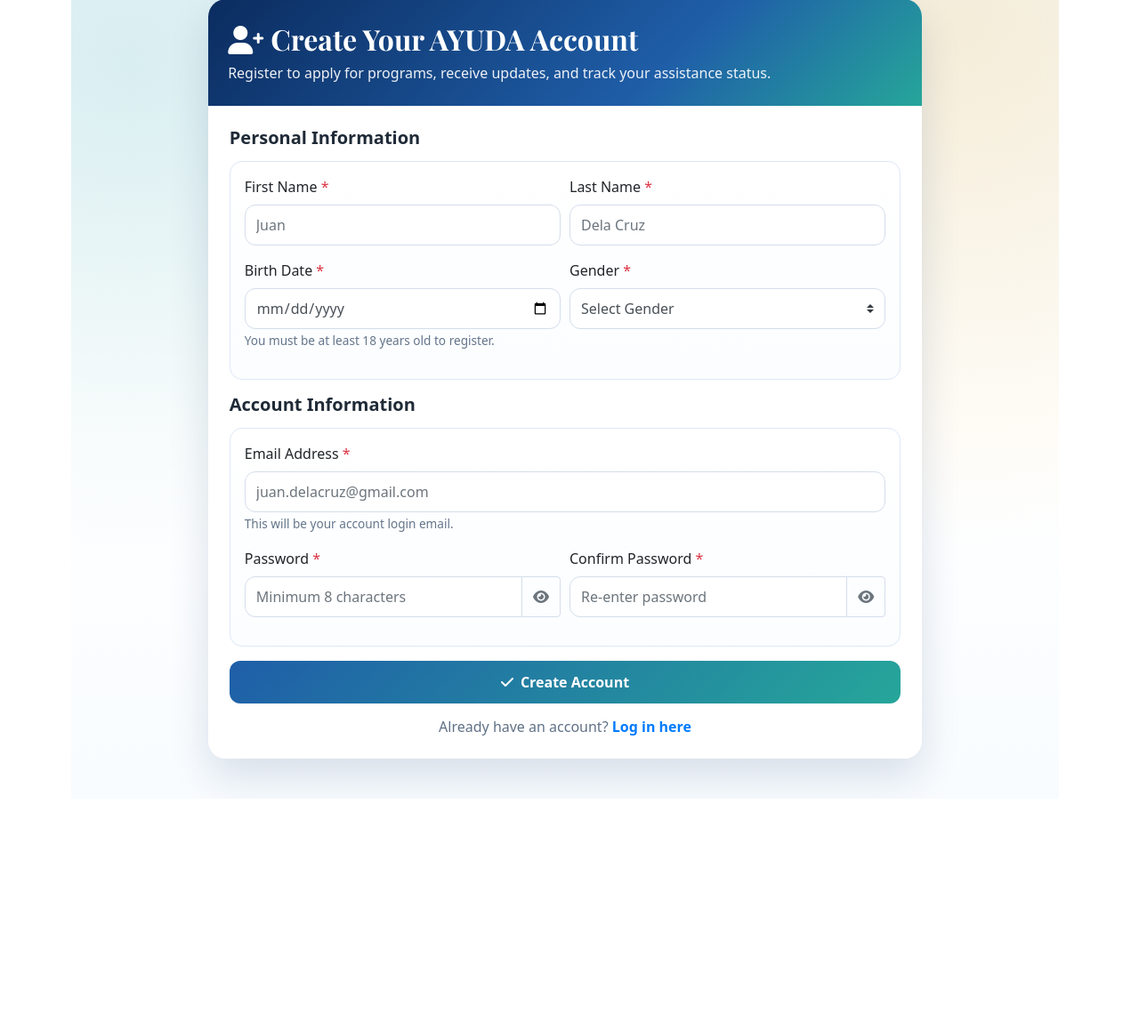
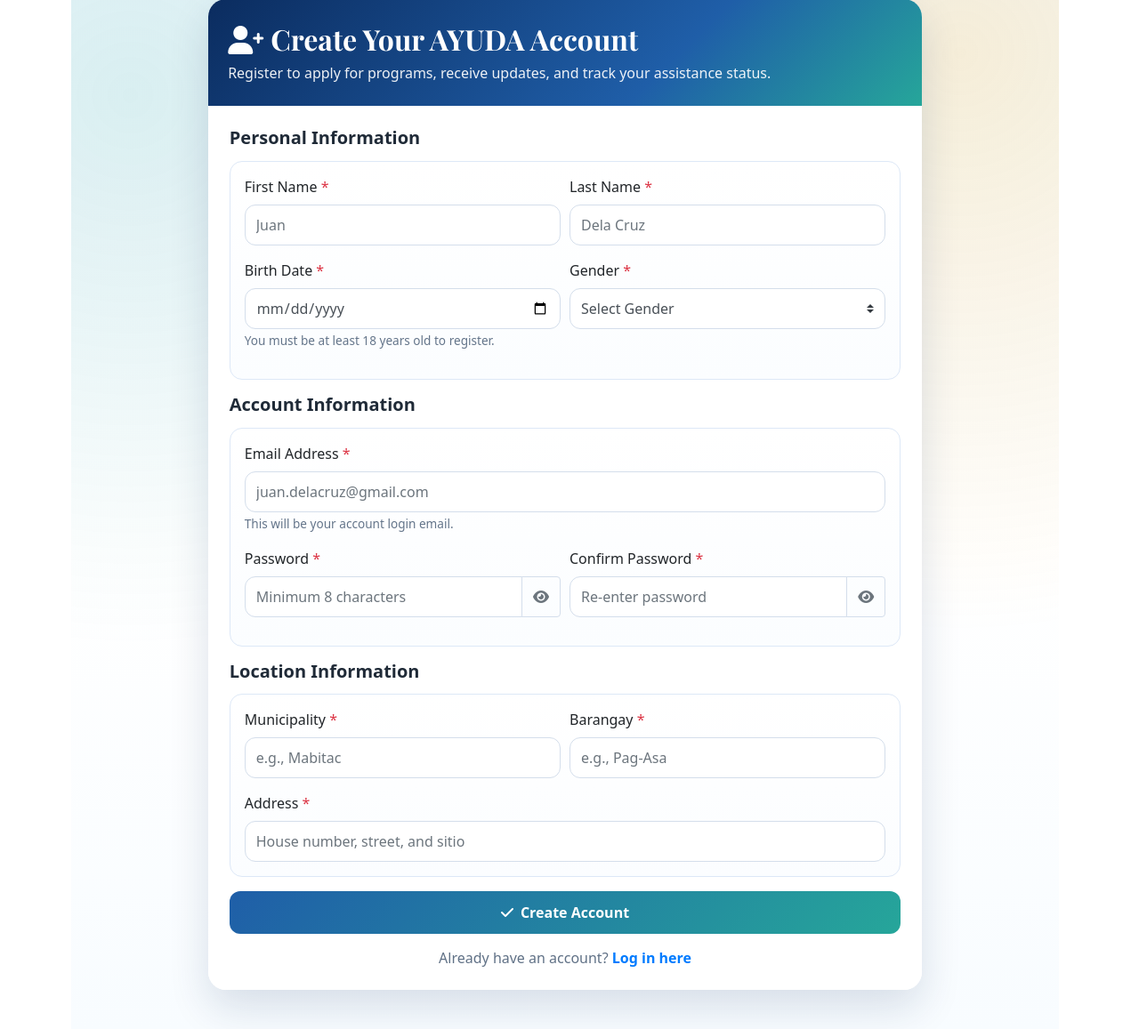
Before and after one commit to armanavi-lspu/AYUDA, a Flask app: page /sign-up in a window 1280 px wide. Shown: the part 111-1268 px from the top of the page at 89% size. Before the commit the page ends 1006 px from the top, so only its background shows below. Run offline with Flask 3, Linux system fonts and the light colour scheme; some libraries are stand-ins or nearby versions; some web fonts are replaced.

Commit message:
JUST BINGOPLUS MY LOCATION

```diff
--- a/app/auth/auth.py
+++ b/app/auth/auth.py
@@ -89,6 +89,9 @@ def sign_up():
         lastName = (request.form.get('lastName') or '').strip()
         birthDate = request.form.get('birthDate')  # YYYY-MM-DD format
         gender = request.form.get('gender')
+        municipality = (request.form.get('municipality') or '').strip()
+        barangay = (request.form.get('barangay') or '').strip()
+        address = (request.form.get('address') or '').strip()
 
         # Validation
         user = User.query.filter(func.lower(User.email) == email).first()
@@ -107,6 +110,12 @@ def sign_up():
             flash('Please enter your birth date.', category='error')
         elif not gender:
             flash('Please select your gender.', category='error')
+        elif not municipality:
+            flash('Please enter your municipality.', category='error')
+        elif not barangay:
+            flash('Please enter your barangay.', category='error')
+        elif not address:
+            flash('Please enter your address.', category='error')
         elif password != confirmPassword:
             flash('Passwords don\'t match.', category='error')
         elif len(password) < 8:
@@ -141,7 +150,10 @@ def sign_up():
                     birth_month=birth_date_obj.month,
                     birth_day=birth_date_obj.day,
                     birth_year=birth_date_obj.year,
-                    gender=gender
+                    gender=gender,
+                    municipality=municipality,
+                    barangay=barangay,
+                    address=address
                 )
                 db.session.add(community_profile)
                 db.session.commit()
--- a/templates/auth/sign_up.html
+++ b/templates/auth/sign_up.html
@@ -250,6 +250,48 @@
                                 </div>
                             </div>
 
+                            <h5 class="section-title">Location Information</h5>
+                            <div class="section-panel">
+                                <div class="form-row">
+                                    <div class="form-group col-md-6">
+                                        <label for="municipality" class="required-field">Municipality</label>
+                                        <input
+                                            type="text"
+                                            class="form-control"
+                                            id="municipality"
+                                            name="municipality"
+                                            placeholder="e.g., Mabitac"
+                                            required
+                                        >
+                                        <div class="invalid-feedback">Please provide your municipality.</div>
+                                    </div>
+                                    <div class="form-group col-md-6">
+                                        <label for="barangay" class="required-field">Barangay</label>
+                                        <input
+                                            type="text"
+                                            class="form-control"
+                                            id="barangay"
+                                            name="barangay"
+                                            placeholder="e.g., Pag-Asa"
+                                            required
+                                        >
+                                        <div class="invalid-feedback">Please provide your barangay.</div>
+                                    </div>
+                                </div>
+                                <div class="form-group mb-0">
+                                    <label for="address" class="required-field">Address</label>
+                                    <input
+                                        type="text"
+                                        class="form-control"
+                                        id="address"
+                                        name="address"
+                                        placeholder="House number, street, and sitio"
+                                        required
+                                    >
+                                    <div class="invalid-feedback">Please provide your address.</div>
+                                </div>
+                            </div>
+
                             <button type="submit" class="btn btn-create btn-block mt-2">
                                 <i class="fas fa-check mr-2"></i>Create Account
                             </button>
@@ -273,6 +315,9 @@ document.addEventListener('DOMContentLoaded', function() {
     const confirmPasswordInput = document.getElementById('confirmPassword');
     const birthDateInput = document.getElementById('birthDate');
     const emailInput = document.getElementById('email');
+    const municipalityInput = document.getElementById('municipality');
+    const barangayInput = document.getElementById('barangay');
+    const addressInput = document.getElementById('address');
 
     function setupToggle(buttonId, inputId, iconId) {
         const button = document.getElementById(buttonId);
@@ -342,6 +387,9 @@ document.addEventListener('DOMContentLoaded', function() {
     form.addEventListener('submit', function(e) {
         e.preventDefault();
         emailInput.value = emailInput.value.trim().toLowerCase();
+        municipalityInput.value = municipalityInput.value.trim();
+        barangayInput.value = barangayInput.value.trim();
+        addressInput.value = addressInput.value.trim();
 
         const isAgeValid = validateAge();
         const isPasswordValid = validatePasswordMatch();
--- a/templates/community/dashboard.html
+++ b/templates/community/dashboard.html
@@ -369,7 +369,7 @@
             <div class="col-lg-4 text-lg-right">
                 <span class="last-updated">
                     <i class="fas fa-calendar-alt mr-2"></i>
-                    <span id="lastUpdatedTime">Updated {{ today.strftime('%b %d, %Y') if today else '' }}</span>
+                    <span id="lastUpdatedTime">Updated {{ today.strftime('%b %d, %Y') if today else '' }} --:--</span>
                 </span>
             </div>
         </div>
--- a/templates/programs.html
+++ b/templates/programs.html
@@ -385,7 +385,7 @@
                 <div class="d-flex align-items-start">
                     <i class="fas fa-info-circle text-warning mt-1 mr-2"></i>
                     <p class="mb-0 text-muted">
-                        Scope note: AYUDA is limited to financial assistance distribution workflows (profiling, verification, recommendation, tracking, and reporting) and does not directly disburse funds.
+                        Note: AYUDA is limited to financial assistance distribution workflows (profiling, verification, recommendation, tracking, and reporting) and does not directly disburse funds.
                     </p>
                 </div>
             </div>
```
